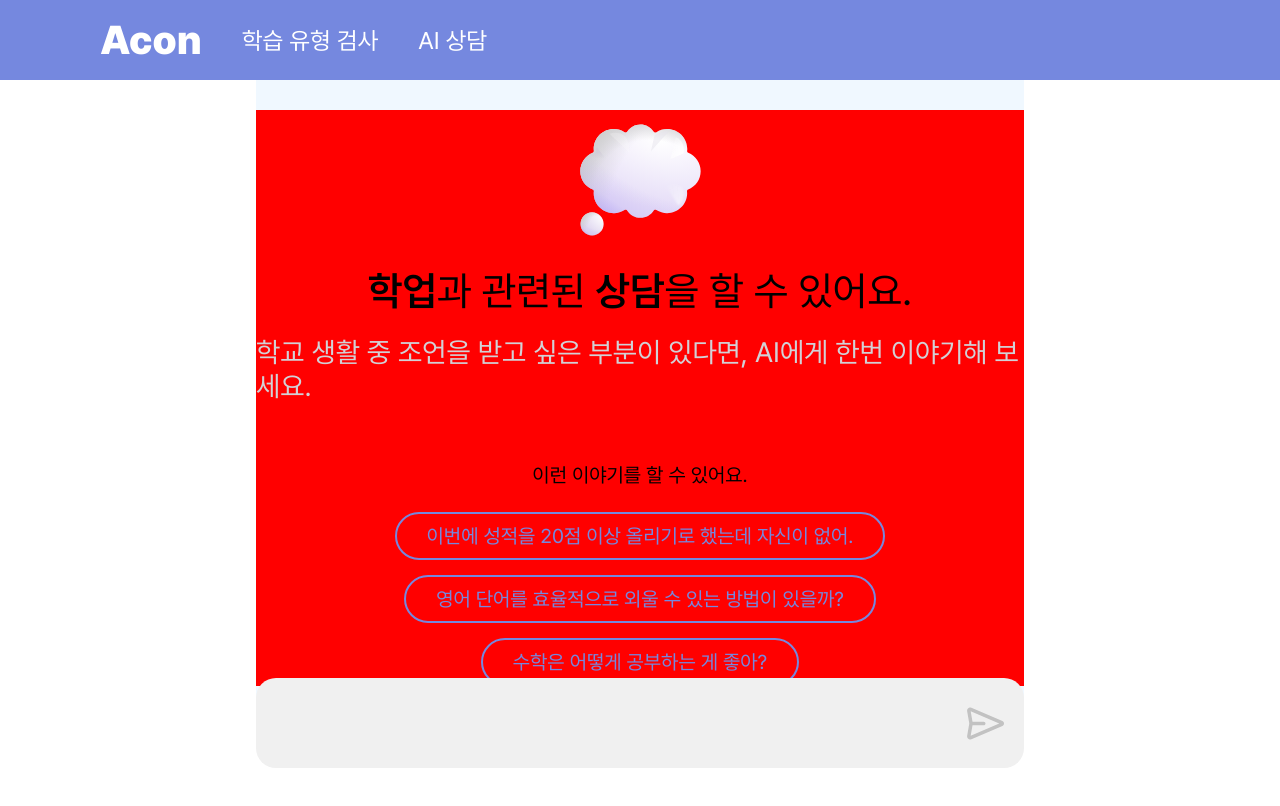
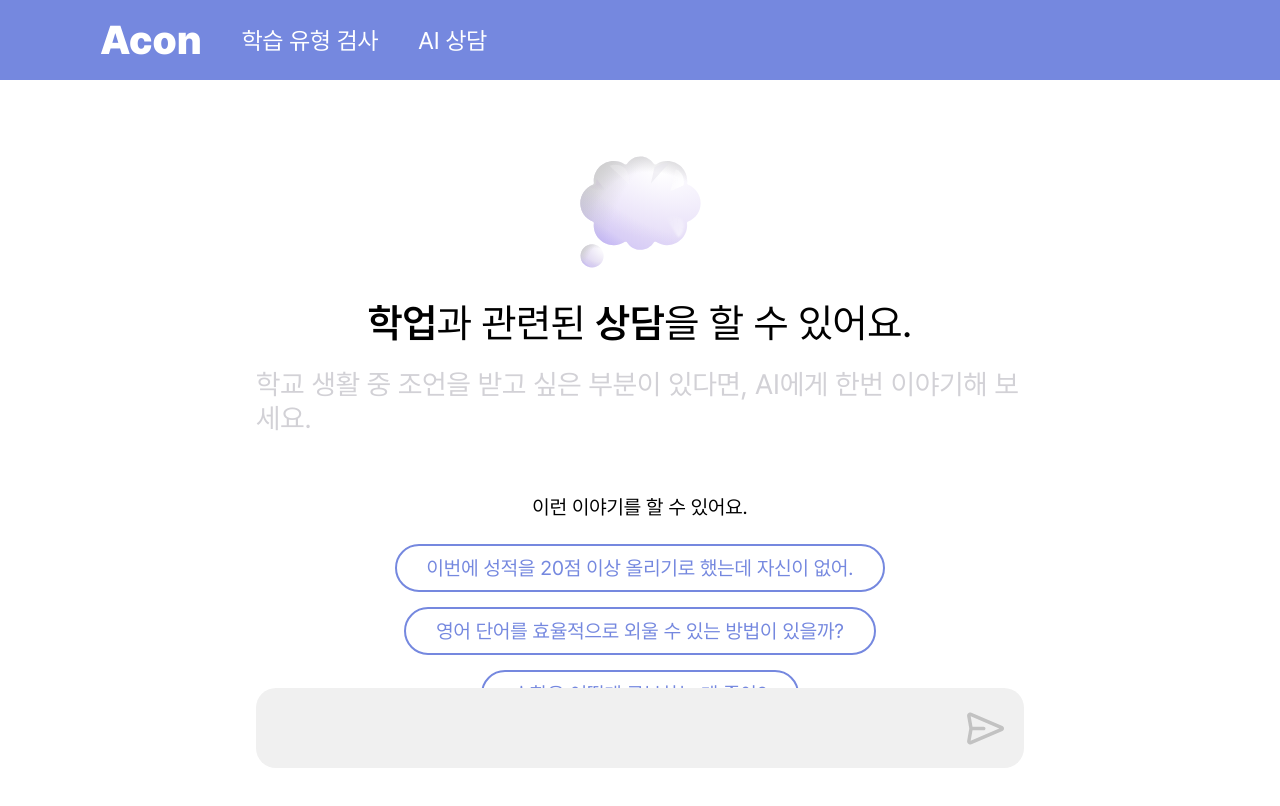
Before and after one commit to Jobfair-receive/Front, a React (Create React App) app: page /chat in a window 1280 px wide. Shown: the top 806 px of the page. Built offline with nearby package versions, Linux system fonts and the light colour scheme.

Commit message:
FEAT :: 채팅 텍스트 누르면 작성

```diff
--- a/src/pages/Chat/Chat.jsx
+++ b/src/pages/Chat/Chat.jsx
@@ -19,6 +19,13 @@ export default function Chat() {
         }
     };
 
+    const handleChatPress = (event) => {
+        const htmlElement = event.target;
+        const textContent = htmlElement.innerText;
+        setMessage(textContent);
+        handleSubmit(event);
+    };
+
     const handleSubmit = async (event) => {
         event.preventDefault();
         setIsStarted(true);
@@ -35,8 +42,8 @@ export default function Chat() {
       };
 
     return (
-        <div style={{margin: "0px 20%", height:"100%"}}>
         <S.Wrapper>
+        <S.TopContainer>
             {!isStarted ? (
             <S.StartInfo>
             <S.Goorm alt="구름" src={ThoughtEmoji}/>
@@ -45,9 +52,9 @@ export default function Chat() {
 
             <S.Exam>
                 <span style={{marginBottom: '10px'}}>이런 이야기를 할 수 있어요.</span>
-                <S.ExamText>이번에 성적을 20점 이상 올리기로 했는데 자신이 없어.</S.ExamText>
-                <S.ExamText>영어 단어를 효율적으로 외울 수 있는 방법이 있을까?</S.ExamText>
-                <S.ExamText>수학은 어떻게 공부하는 게 좋아?</S.ExamText>
+                <S.ExamText onClick={handleChatPress}>이번에 성적을 20점 이상 올리기로 했는데 자신이 없어.</S.ExamText>
+                <S.ExamText onClick={handleChatPress}>영어 단어를 효율적으로 외울 수 있는 방법이 있을까?</S.ExamText>
+                <S.ExamText onClick={handleChatPress}>수학은 어떻게 공부하는 게 좋아?</S.ExamText>
             </S.Exam>
 
            </S.StartInfo>
@@ -63,7 +70,9 @@ export default function Chat() {
             }
             </S.MessageContainer>
             )}
-            <S.ChatBox>
+        </S.TopContainer>
+
+           <S.ChatBox>
                 <S.ChatInput
                     value={message}
                     onChange={handleInputChange}
@@ -72,6 +81,5 @@ export default function Chat() {
                 <S.Airplane alt="비행기" src={SendEmoji} onClick={handleSubmit}/>
             </S.ChatBox>
         </S.Wrapper>
-        </div>
     );
 }
--- a/src/pages/Chat/Chat.style.js
+++ b/src/pages/Chat/Chat.style.js
@@ -1,17 +1,22 @@
 import styled from "styled-components";
 
+
 export const Wrapper = styled.div`
+    margin: 0 20%;
+    height: calc(100% - 170px);
+`
+
+export const TopContainer = styled.div`
+    margin-top: 2rem;
     width: 100%;
-    height: calc(100% - 170px);
+    height: calc(70% - 7rem);
     display: flex;
     flex-direction: column;
     align-items: center;
-    background-color: aliceblue;
 `;
 
 export const StartInfo = styled.div`
     margin-top: 30px;
-    background-color: red;
     display: flex;
     justify-content: center;
     flex-direction: column;
@@ -50,10 +55,11 @@ export const ExamText = styled.span`
     border: 2px solid #7588DF;
     padding: 10px 30px;
     border-radius: 50px;
+    cursor: pointer;
 `
 
 export const ChatBox = styled.div`
-    height: 90px;
+    height: 5rem;
     display: flex;
     justify-content: center;
     align-items: center;
@@ -64,7 +70,7 @@ export const ChatBox = styled.div`
     bottom: 0;
 `
 export const ChatInput = styled.input`
-    height: 90px;
+    height: 5rem;
     width: 100%;
     background-color: #F0F0F0;
     outline: none;
@@ -86,7 +92,6 @@ export const MessageContainer = styled.div`
     display: flex;
     width: 100%;
     flex-direction: column;
-    background-color: aliceblue;
 `;
 
 export const Message = styled.p`
```
